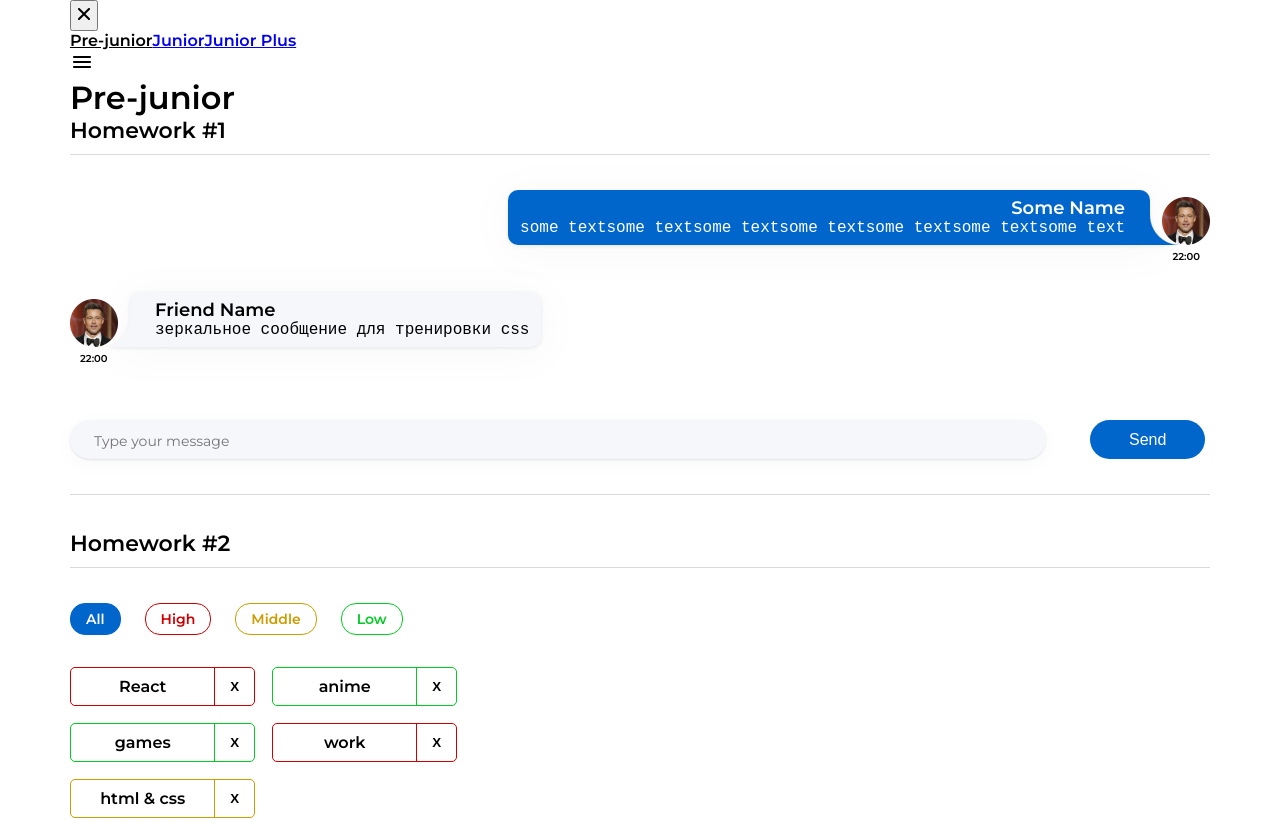
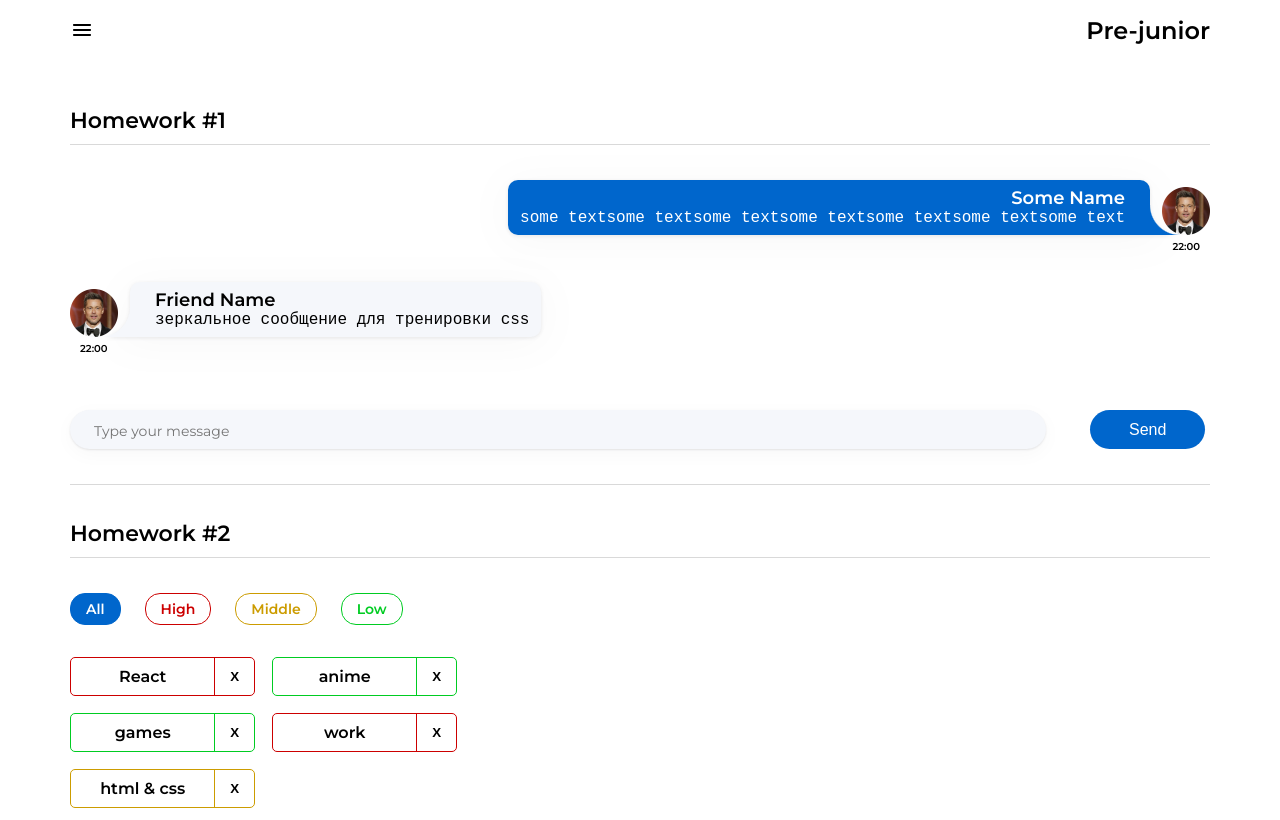
Before and after one commit to Emilo067/hws2-master, a React (Create React App) app: page /#/pre-junior in a window 1280 px wide. Shown: the top 820 px of the page. Built offline with nearby package versions, Linux system fonts and the light colour scheme.

Commit message:
HomeTask 9

```diff
--- a/src/s2-homeworks/hw05/header/Header.module.css
+++ b/src/s2-homeworks/hw05/header/Header.module.css
@@ -2,7 +2,17 @@
 }
 
 .header {
+    display: flex;
+    justify-content: space-between;
+    align-items: center;
+    height: 60px;
+    margin-bottom: 47px;
 }
 
 .header h1 {
+    color: rgb(0, 0, 0);
+    font-size: 24px;
+    font-weight: 600;
+    line-height: 29px;
+    text-align: left;
 }
--- a/src/s2-homeworks/hw05/pages/Junior.tsx
+++ b/src/s2-homeworks/hw05/pages/Junior.tsx
@@ -2,6 +2,7 @@ import React from 'react'
 import HW6 from "../../hw06/HW6";
 import HW7 from "../../hw07/HW7";
 import HW8 from "../../hw08/HW8";
+import HW9 from "../../hw09/HW9";
 // import HW6 from '../../hw06/HW6'
 // import HW7 from '../../hw07/HW7'
 // import HW8 from '../../hw08/HW8'
@@ -13,7 +14,7 @@ function Junior() {
             <HW6 />
             <HW7 />
             <HW8 />
-            {/*<HW9 />*/}
+            <HW9 />
         </div>
     )
 }
--- a/src/s2-homeworks/hw05/sidebar/Sidebar.module.css
+++ b/src/s2-homeworks/hw05/sidebar/Sidebar.module.css
@@ -1,26 +1,81 @@
 .sidebar {
+    z-index: 20;
+    position: fixed;
+    transition: 0.2s ease-in;
+
+    height: 100vh;
+    width: 317px;
+    left: -317px;
+    top: 0;
+
+    background: #fff;
 }
 
 .sidebar.open {
+    position:fixed;
+    transition: 0.2s ease-in;
+
+    left: 0;
+    box-shadow: 0 10px 40px rgba(23, 33, 38, 0.13), 0 1px 2px rgba(23, 33, 38, 0.1);
 }
 
 .background {
+    z-index: 10;
+    position: fixed;
+
+    bottom: 0;
+    left: 0;
+    right: 0;
+    top: 0;
+
+    backdrop-filter: blur(2px);
+    background: rgba(0, 0, 0, 0.3);
 }
 
 .nav {
+    display: flex;
+    flex-direction: column;
+    gap: 45px;
+    margin-top: 63px;
+    padding-left: 70px;
+
+    font-family: 'Montserrat', sans-serif;
+    font-size: 22px;
+    font-style: normal;
+    font-weight: 600;
+    line-height: 27px;
 }
 
 .nav a {
+    color: black;
+    text-decoration: none;
 }
 
 .nav a:hover {
+    color: #0080ff;
+}
+
+.nav a:active {
+    color: rgb(61, 107, 153);
 }
 
 .nav a.active {
-    color: black;
+    color: #0059b2;
+    text-decoration: underline;
 }
 .close {
+    position: absolute;
+    height: 24px;
+    width: 24px;
+    right: 24px;
+    top: 16px;
+
+    background-color: transparent;
+    border: none;
+    cursor: pointer;
 }
 
 .close img {
+    height: 24px;
+    width: 24px;
 }
--- a/src/s2-homeworks/hw05/sidebar/Sidebar.tsx
+++ b/src/s2-homeworks/hw05/sidebar/Sidebar.tsx
@@ -31,7 +31,7 @@ export const Sidebar: FC<PropsType> = ({open, handleClose}) => {
                         id={'hw5-pre-junior-link'}
                         to={PATH.PRE_JUNIOR}
                         onClick={handleClose}
-                        className={({isActive})=>(isActive ? s.active : s.nav)} // делает студент
+                        className={({isActive})=>(isActive ? s.active : '')} // делает студент
                     >
                         Pre-junior
                     </NavLink>
@@ -40,7 +40,7 @@ export const Sidebar: FC<PropsType> = ({open, handleClose}) => {
                         to={PATH.JUNIOR}
                         onClick={handleClose}
                         // className={...} // делает студент
-                        className={({isActive})=>(isActive ? s.active : s.nav)}
+                        className={({isActive})=>(isActive ? s.active : '')}
                     >
                         Junior
                     </NavLink>
@@ -49,7 +49,7 @@ export const Sidebar: FC<PropsType> = ({open, handleClose}) => {
                         to={PATH.JUNIOR_PLUS}
                         onClick={handleClose}
                         // className={...} // делает студент
-                        className={({isActive})=>(isActive ? s.active : s.nav)}
+                        className={({isActive})=>(isActive ? s.active : '')}
                     >
                         Junior Plus
                     </NavLink>
--- a/src/s2-homeworks/hw06/HW6.module.css
+++ b/src/s2-homeworks/hw06/HW6.module.css
@@ -1,5 +1,8 @@
 .buttonsContainer {
+    display: flex;
+    gap: 24px;
 }
 
 .editableSpanContainer {
+    margin-bottom: 24px;
 }
--- a/src/s2-homeworks/hw06/HW6.tsx
+++ b/src/s2-homeworks/hw06/HW6.tsx
@@ -35,19 +35,20 @@ const HW6 = () => {
                         onChangeText={setValue}
                         spanProps={{
                             id: 'hw6-editable-span',
-                            defaultText: 'enter text...',
+                            defaultText: 'Edit text',
                         }}
                     />
                 </div>
 
                 <div className={s.buttonsContainer}>
-                    <SuperButton id={'hw6-save'} onClick={save}>
+                    <SuperButton id={'hw6-save'} onClick={save} style={{width:"116px"}}>
                         Save to ls
                     </SuperButton>
                     <SuperButton
                         id={'hw6-restore'}
                         onClick={restore}
                         xType={'secondary'}
+                        style={{width:"129px"}}
                     >
                         Get from ls
                     </SuperButton>
--- a/src/s2-homeworks/hw06/common/c4-SuperEditableSpan/SuperEditableSpan.module.css
+++ b/src/s2-homeworks/hw06/common/c4-SuperEditableSpan/SuperEditableSpan.module.css
@@ -1,7 +1,14 @@
 .spanBlock {
+    display: flex;
+    align-items: center;
+    gap: 14px;
 }
 
 .span {
+    color: rgb(0, 128, 255);
+    font-size: 16px;
+    line-height: 20px;
+    text-align: left;
 }
 
 .input {
--- a/src/s2-homeworks/hw09/Clock.tsx
+++ b/src/s2-homeworks/hw09/Clock.tsx
@@ -1,6 +1,6 @@
 import React, {useState} from 'react'
 import SuperButton from '../hw04/common/c2-SuperButton/SuperButton'
-import {restoreState} from '../hw06/localStorage/localStorage'
+import {restoreState, saveState} from '../hw06/localStorage/localStorage'
 import s from './Clock.module.css'
 
 function Clock() {
@@ -12,27 +12,41 @@ function Clock() {
     const start = () => {
         // пишут студенты // запустить часы (должно отображаться реальное время, а не +1)
         // сохранить ид таймера (https://learn.javascript.ru/settimeout-setinterval#setinterval)
+        const timerId = +setInterval(() => {
+            setDate(new Date(Date.now()))
+        }, 1000);
 
+        setTimerId(timerId)
+        console.log(timerId)
     }
 
     const stop = () => {
         // пишут студенты // поставить часы на паузу, обнулить ид таймера (timerId <- undefined)
-
+        saveState('hw9-date', date)
+        clearInterval(timerId)
+        setTimerId(undefined)
     }
 
     const onMouseEnter = () => { // пишут студенты // показать дату если наведена мышка
-
+        setShow(true)
     }
     const onMouseLeave = () => { // пишут студенты // спрятать дату если мышка не наведена
-
+        setShow(false)
     }
 
-    const stringTime = 'date->time' || <br/> // часы24:минуты:секунды (01:02:03)/(23:02:03)/(24:00:00)/(00:00:01) // пишут студенты
-    const stringDate = 'date->date' || <br/> // день.месяц.год (01.02.2022) // пишут студенты, варианты 01.02.0123/01.02.-123/01.02.12345 не рассматриваем
+    const stringTime = `${date.getHours()}:${date.getMinutes()}:${date.getSeconds()}` || <br/> // часы24:минуты:секунды (01:02:03)/(23:02:03)/(24:00:00)/(00:00:01) // пишут студенты
+    const stringDate = new Intl.DateTimeFormat("ru").format(date) || <br/> // день.месяц.год (01.02.2022) // пишут студенты, варианты 01.02.0123/01.02.-123/01.02.12345 не рассматриваем
 
     // день недели на английском, месяц на английском (https://learn.javascript.ru/intl#intl-datetimeformat)
-    const stringDay = 'date->day' || <br/> // пишут студенты
-    const stringMonth = 'date->month' || <br/> // пишут студенты
+
+    let dayFormatter = new Intl.DateTimeFormat("en-US", {
+        weekday: "long"
+    });
+    let monthFormatter = new Intl.DateTimeFormat("en-US", {
+        month: "long"
+    });
+    const stringDay = dayFormatter.format(date) || <br/> // пишут студенты
+    const stringMonth = monthFormatter.format(date) || <br/> // пишут студенты
 
     return (
         <div className={s.clock}>
@@ -66,14 +80,14 @@ function Clock() {
             <div className={s.buttonsContainer}>
                 <SuperButton
                     id={'hw9-button-start'}
-                    disabled={true} // пишут студенты // задизэйблить если таймер запущен
+                    disabled={!!timerId} // пишут студенты // задизэйблить если таймер запущен
                     onClick={start}
                 >
                     start
                 </SuperButton>
                 <SuperButton
                     id={'hw9-button-stop'}
-                    disabled={true} // пишут студенты // задизэйблить если таймер не запущен
+                    disabled={!timerId} // пишут студенты // задизэйблить если таймер не запущен
                     onClick={stop}
                 >
                     stop
```
